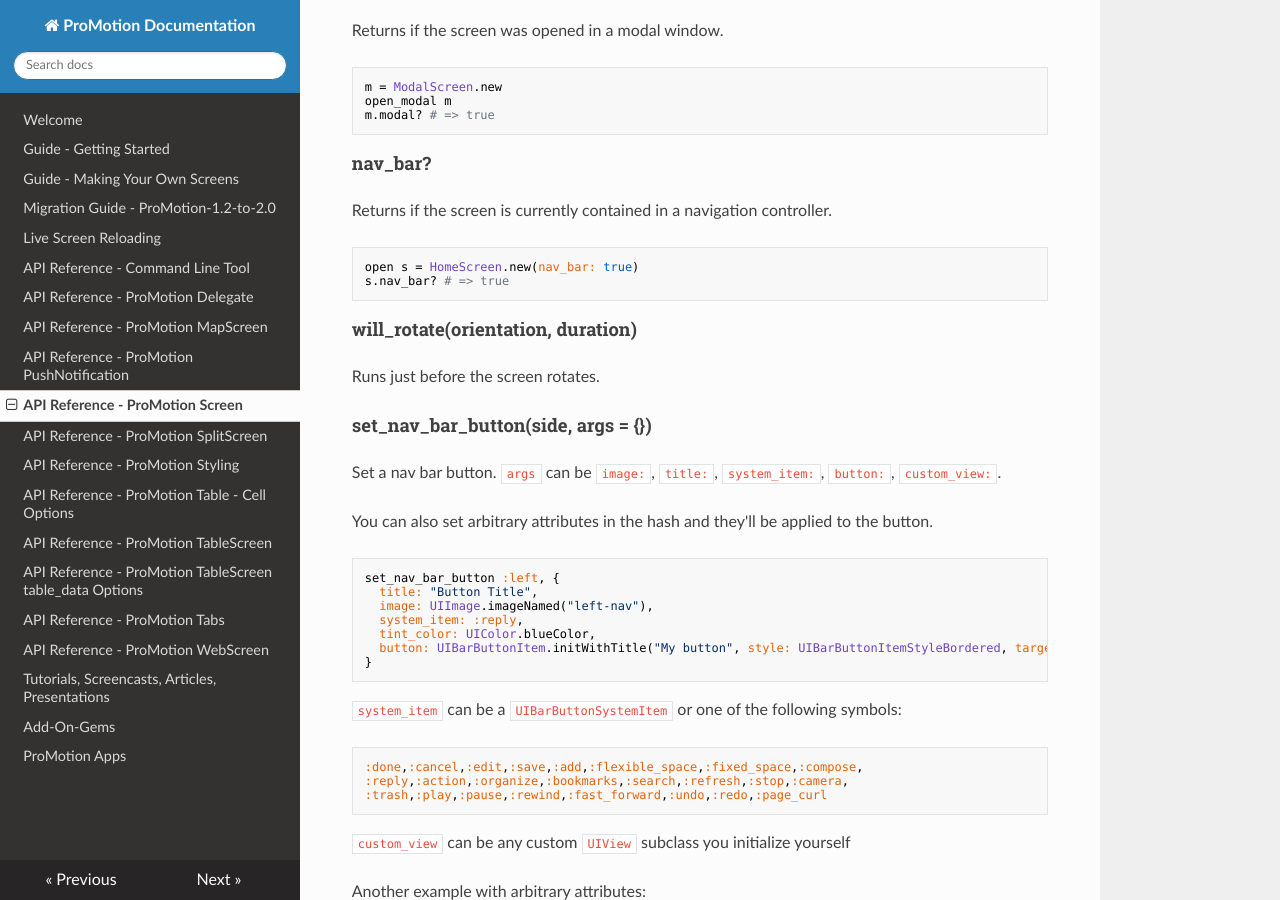
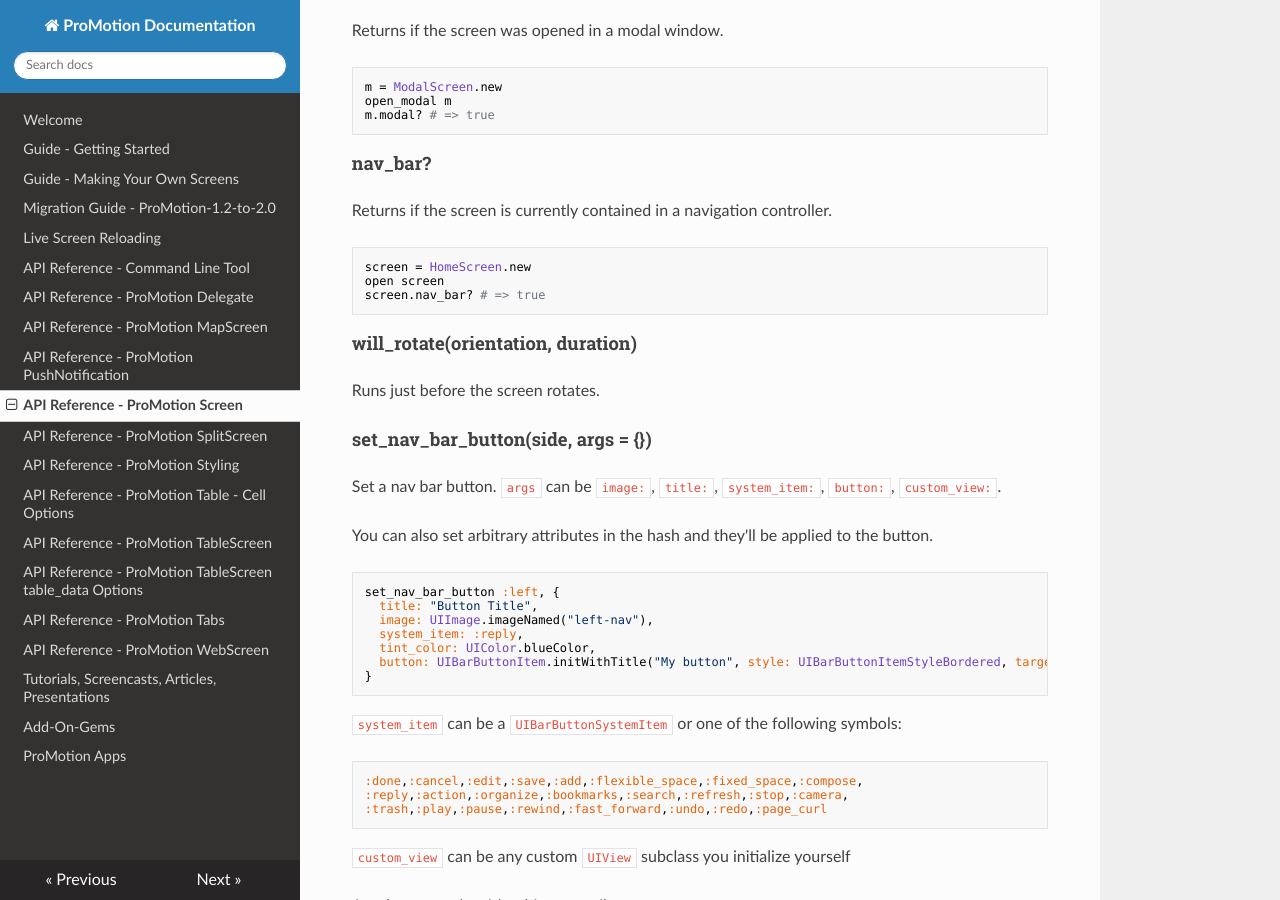
Before and after one commit to jamonholmgren/ProMotion, an MkDocs documentation site: the page built from docs/Reference/ProMotion Screen.md, in a window 1280 px wide and 900 px high, scrolled down 5450 px. Built offline with MkDocs 1.6.1, drawn with Linux system fonts in a browser that asks for light colours; nearby versions of some CDN libraries; old or Windows-style settings are respelled for this version of MkDocs.

Commit message:
Better examples

````diff
--- a/docs/Reference/ProMotion Screen.md
+++ b/docs/Reference/ProMotion Screen.md
@@ -289,8 +289,9 @@ m.modal? # => true
 Returns if the screen is currently contained in a navigation controller.
 
 ```ruby
-open s = HomeScreen.new(nav_bar: true)
-s.nav_bar? # => true
+screen = HomeScreen.new
+open screen
+screen.nav_bar? # => true
 ```
 
 #### will_rotate(orientation, duration)
````
Also changed, not shown: docs/Reference/ProMotion Delegate.md (+2 -2 lines).
